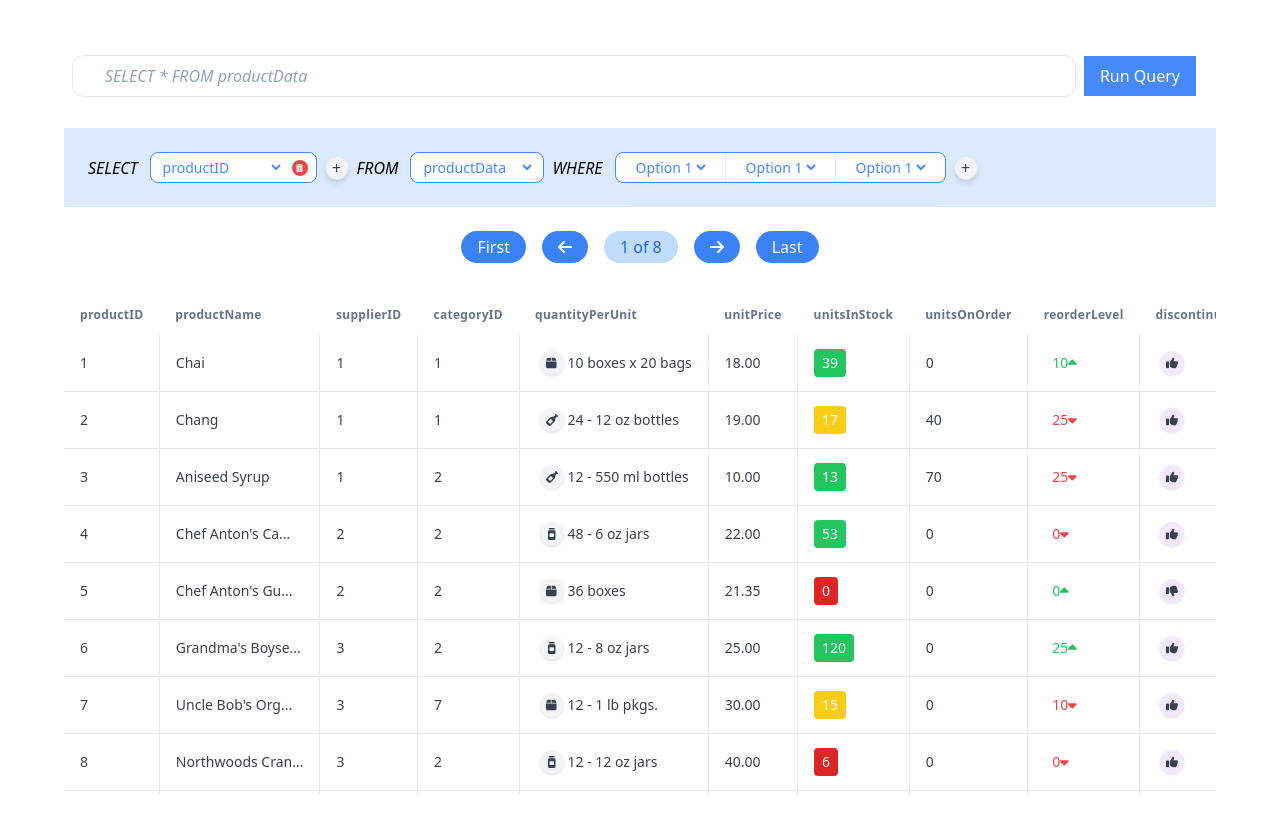
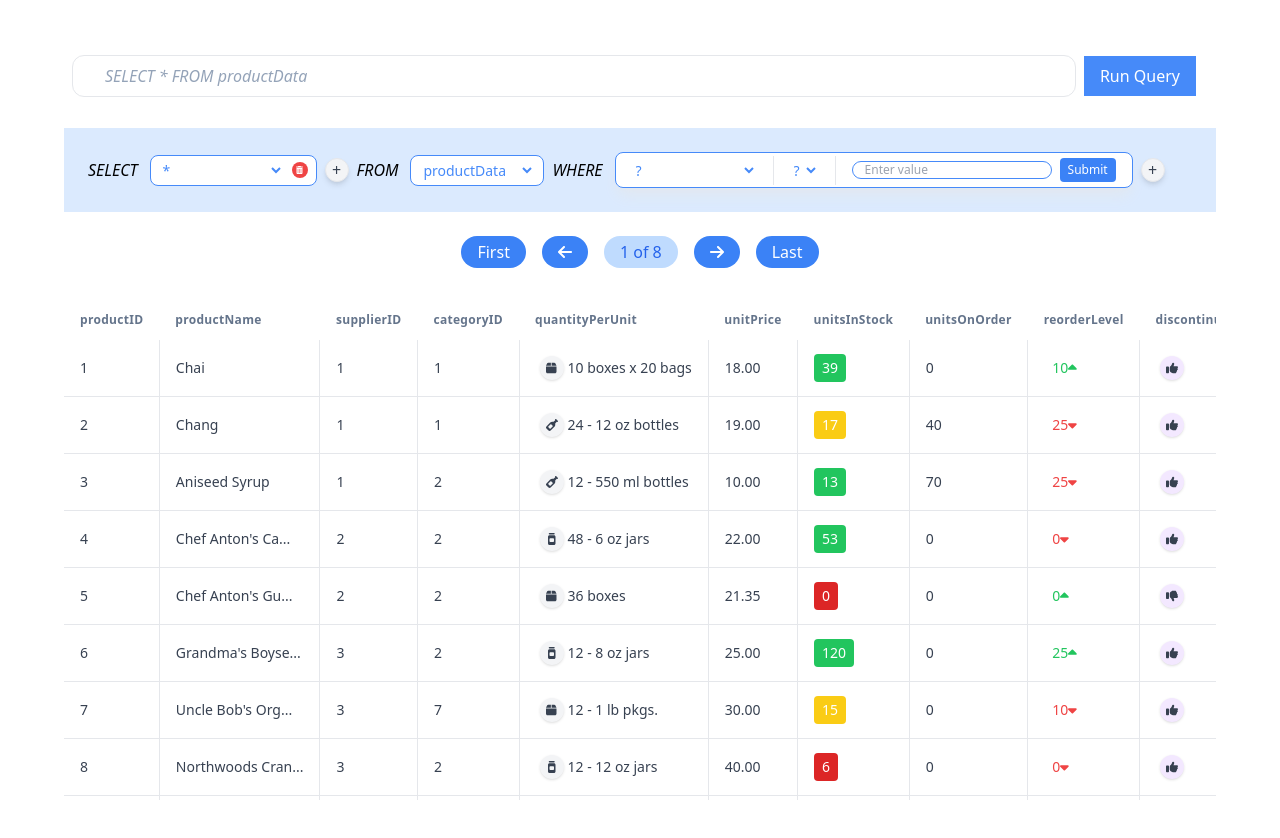
Before and after one commit to rituraj2000/atlan_submission, a React (Create React App) app: page / in a window 1280 px wide. Shown: the top 838 px of the page. Built offline with nearby package versions, Linux system fonts and the light colour scheme.

Commit message:
where filter v1

```diff
--- a/src/Pages/Home/components/filterBar.js
+++ b/src/Pages/Home/components/filterBar.js
@@ -82,6 +82,30 @@ export const FilterBar = ({ setSearchTerm, setTable, columns }) => {
     generateSQL();
   };
 
+  const handleWHEREChange = (idx, type, e) => {
+    const newWherTerms = [...wherTerms];
+
+    if (!newWherTerms[idx]) {
+      newWherTerms[idx] = { column: "", operator: "", value: "" };
+    }
+
+    newWherTerms[idx][type] = e.target.value;
+
+    setWhereTerm(newWherTerms);
+  };
+
+  // handleWHERESubmit
+  const handleWHERESubmit = (idx) => {
+    const term = wherTerms[idx];
+    if (term.column && term.operator && term.value) {
+      const newWherTerms = [...wherTerms];
+      newWherTerms[idx] = `${term.column} ${term.operator} '${term.value}'`;
+      setWhereTerm(newWherTerms);
+    } else {
+      toast.error("Incomplete WHERE term");
+    }
+  };
+
   useEffect(() => {
     generateSQL();
   }, [selectTerms, fromTerm, wherTerms]);
@@ -117,7 +141,15 @@ export const FilterBar = ({ setSearchTerm, setTable, columns }) => {
           WHERE
         </div>
         {whereBlobs.map((_, index) => (
-          <WHEREColumnBlob key={index} />
+          <WHEREColumnBlob
+            key={index}
+            index={index}
+            onChangeHandler={handleWHEREChange}
+            handleWHERESubmit={() => {
+              handleWHERESubmit(index);
+            }}
+            columns={columns}
+          />
         ))}
         <AddColumnButton
           onClick={() => setWhereBlobs([...whereBlobs, whereBlobs.length])}
@@ -138,12 +170,20 @@ const AddColumnButton = ({ onClick }) => (
   </div>
 );
 
-const SELECTColumnBlob = ({ onChangeHandler, onDeleteHandler, columns }) => (
+const SELECTColumnBlob = ({ onChangeHandler, onDeleteHandler, columns }) => {
+  return (
     <div className="px-2 py-1 ml-3 rounded-lg border bg-white border-[#468AF9] flex items-center text-sm text-[#468AF9] flex-shrink-0">
       <select
         onChange={onChangeHandler}
         className="text-sm bg-transparent border-0 outline-none"
+        defaultValue="*"
       >
+        <option
+          value="*"
+          className="bg-gray-200 font-bold text-blue-700 px-2 py-1 rounded hover:bg-gray-300"
+        >
+          *
+        </option>
         {columns.map((item, index) => (
           <option key={index}>{item}</option>
         ))}
@@ -157,6 +197,7 @@ const SELECTColumnBlob = ({ onChangeHandler, onDeleteHandler, columns }) => (
       </button>
     </div>
   );
+};
 
 const FROMColumnBlob = ({ onChangeHandler }) => (
   <div className="px-2 py-1 ml-3 rounded-lg border bg-white border-[#468AF9] flex items-center text-sm text-[#468AF9] flex-shrink-0">
@@ -170,37 +211,49 @@ const FROMColumnBlob = ({ onChangeHandler }) => (
   </div>
 );
 
-const WHEREColumnBlob = ({ onChangeHandler }) => (
+const WHEREColumnBlob = ({
+  index,
+  handleWHERESubmit,
+  onChangeHandler,
+  columns,
+}) => (
   <div className="shadow-lg shadow-slate-200 ml-3 bg-white rounded-lg border border-[#468AF9] flex items-center text-xs text-[#468AF9] flex-shrink-0">
     <div className="px-4 py-1 border-r">
       <select
-        onChange={onChangeHandler}
+        onChange={(e) => onChangeHandler(index, "column", e)}
         className="text-sm bg-transparent border-0 outline-none"
       >
-        <option>Option 1</option>
-        <option>Option 2</option>
-        <option>Option 3</option>
+        <option value="?">?</option>
+        {columns.map((item, idx) => (
+          <option key={idx}>{item}</option>
+        ))}
       </select>
     </div>
     <div className="px-4 py-1 border-r">
-      <select className="text-sm bg-transparent border-0 outline-none">
-        {/* Table Selection */}
-        <option>Option 1</option>
-        <option>Option 2</option>
-        <option>Option 3</option>
+      <select
+        onChange={(e) => onChangeHandler(index, "operator", e)}
+        className="text-sm bg-transparent border-0 outline-none"
+      >
+        <option value="?">?</option>
+        <option className=" m-15">=</option>
+        <option className=" m-15">&gt;</option>
+        <option className=" m-15">&lt;</option>
       </select>
     </div>
     <div className="px-4 py-1">
-      <select className="text-sm bg-transparent border-0 outline-none">
-        {/* Property 1 */}
-        <option>Option 1</option>
+      <input
+        onChange={(e) => onChangeHandler(index, "value", e)}
+        type="text"
+        placeholder="Enter value"
+        className="text-xs bg-transparent border border-[#468AF9] rounded-full outline-none px-3 my-1 text-[#468AF9] hover:border-[#6AA0F8] focus:border-[#305FA5] focus:ring-1 focus:ring-[#468AF9] focus:ring-opacity-50"
+      />
 
-        {/* = | <= | >= . . . . */}
-        <option>Option 2</option>
-
-        {/* Property 2 */}
-        <option>Option 3</option>
-      </select>
+      <button
+        onClick={() => handleWHERESubmit(index)}
+        className="ml-2 px-2 py-1 bg-blue-500 text-white rounded"
+      >
+        Submit
+      </button>
     </div>
   </div>
 );
```
Lines whose indentation alone changed are shown as unchanged.
